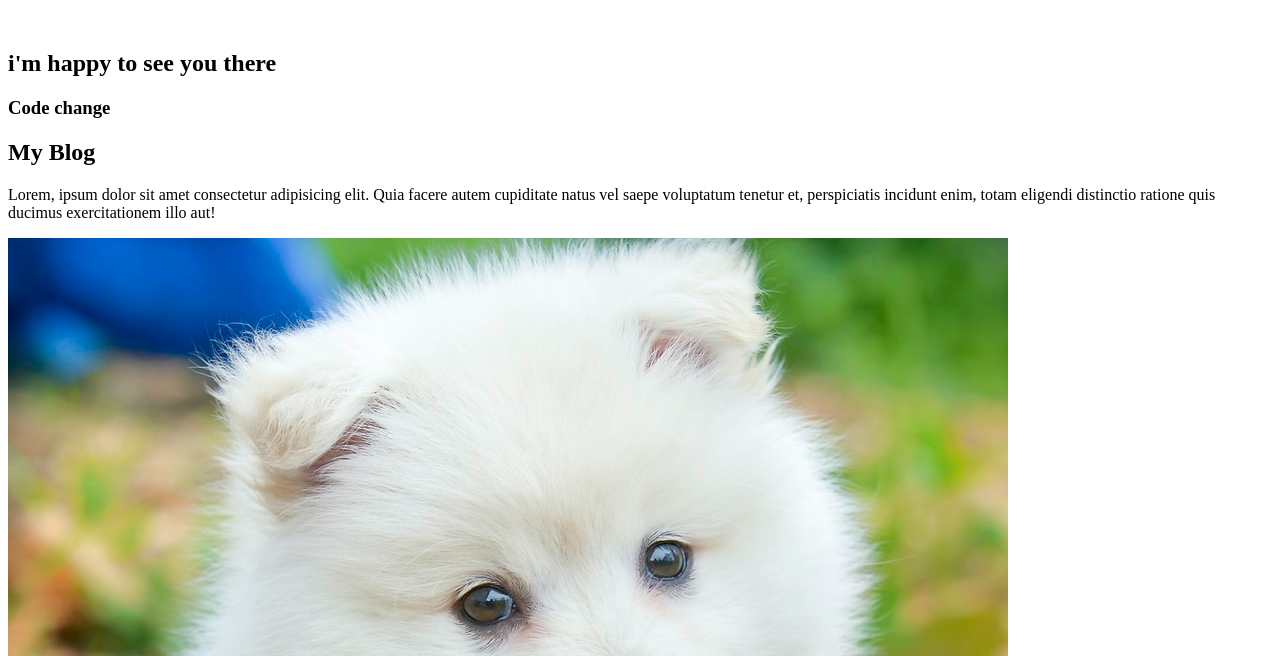
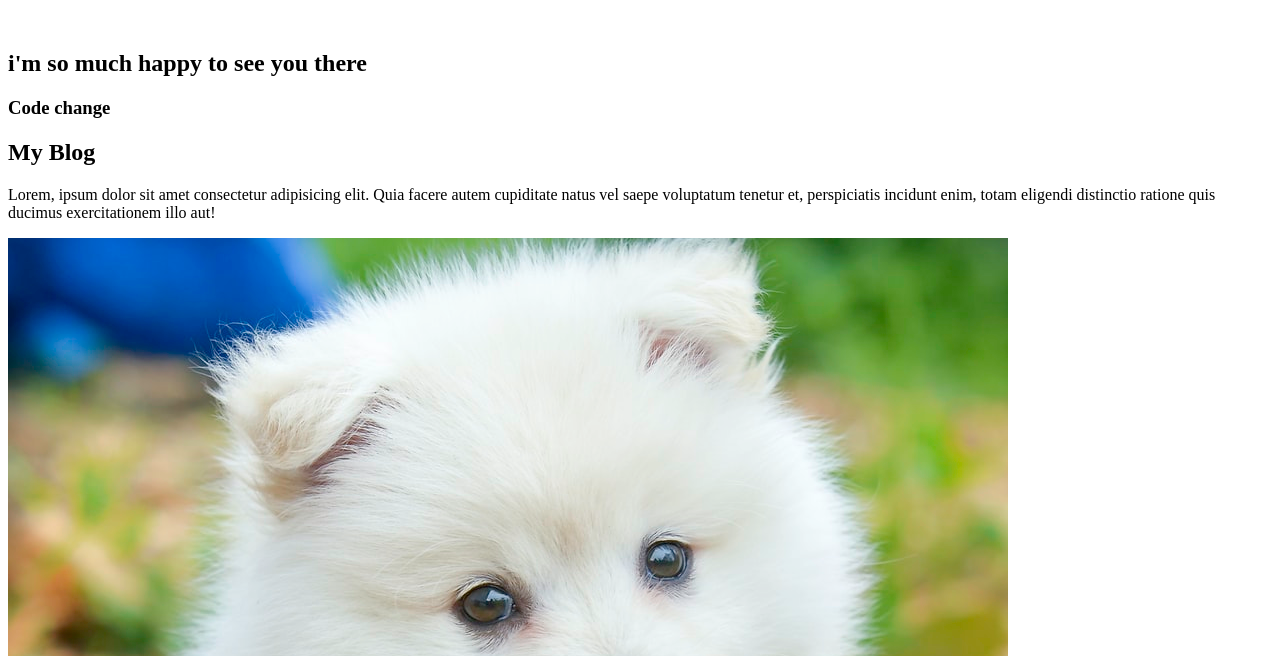
Before and after one commit to SanjidaAkterAfia0307/my-second-repo, a plain HTML site: page index.html in a window 1280 px wide. Shown: the part 148-804 px from the top of the page. Drawn offline with Linux system fonts and the light colour scheme.

Commit message:
ami puchka

```diff
--- a/index.html
+++ b/index.html
@@ -9,7 +9,7 @@
 </head>
 <body>
     <h1>My name is Afia</h1>
-    <h2>i'm happy to see you there</h2>
+    <h2>i'm so much happy to see you there</h2>
     <h3>Code change</h3>
     <div>
         <h2>My Blog</h2>
```
